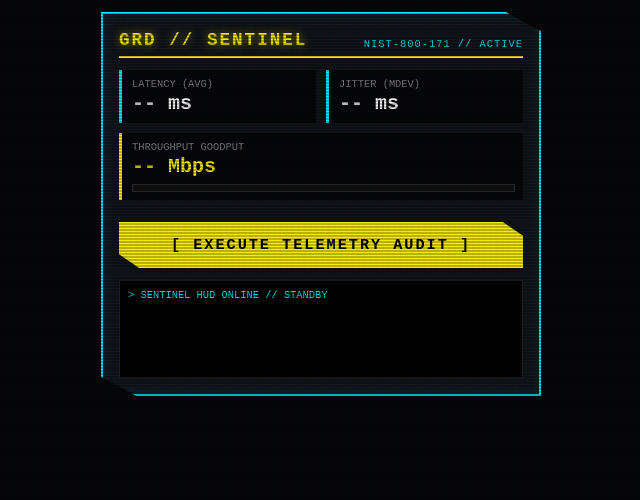
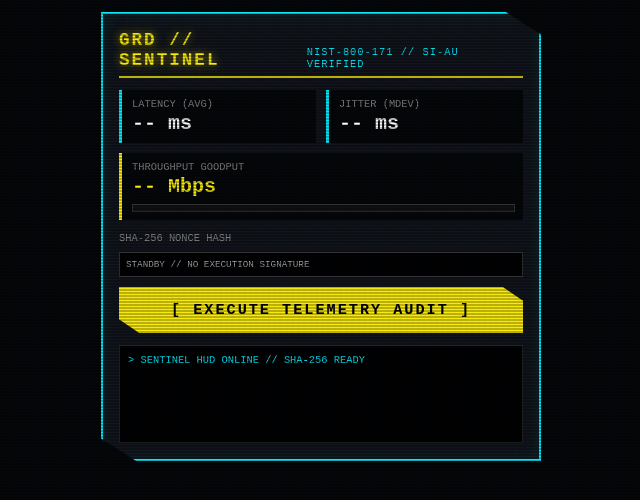
Before and after one commit to Golden369-hub/sentinel-auditor-mobile, a plain HTML site: page index.html in a window 1280 px wide. Shown: the whole page, without its empty margins (319-959 px from the left). Drawn offline with Linux system fonts and the light colour scheme.

Commit message:
feat(security): implement SHA-256 cryptographic audit chaining and NIST AU ledger

```diff
--- a/index.html
+++ b/index.html
@@ -9,7 +9,6 @@
     --bg-color: #050608;
     --neon-yellow: #fcee0a;
     --neon-cyan: #00f0ff;
-    --neon-red: #ff003c;
     --card-bg: rgba(18, 22, 28, 0.95);
     --font-mono: 'Courier New', monospace;
   }
@@ -102,6 +101,15 @@
     box-shadow: 0 0 8px var(--neon-yellow);
     transition: width 0.3s ease;
   }
+  .hash-box {
+    background: #000;
+    border: 1px solid #333;
+    padding: 6px;
+    margin-top: 8px;
+    font-size: 0.58rem;
+    color: #aaa;
+    word-break: break-all;
+  }
   .btn-run {
     width: 100%;
     padding: 14px;
@@ -138,7 +146,7 @@
 <div class="hud">
   <div class="title-bar">
     <div class="title-text">GRD // SENTINEL</div>
-    <div class="sub-tag">NIST-800-171 // ACTIVE</div>
+    <div class="sub-tag">NIST-800-171 // SI-AU VERIFIED</div>
   </div>
   <div class="grid">
     <div class="card">
@@ -155,8 +163,10 @@
       <div class="bar-container"><div class="bar-fill" id="bar-fill"></div></div>
     </div>
   </div>
+  <div class="card-lbl" style="margin-top: 4px;">SHA-256 Nonce Hash</div>
+  <div class="hash-box" id="hash-val">STANDBY // NO EXECUTION SIGNATURE</div>
   <button class="btn-run" id="btn-run" onclick="executeScan()">[ EXECUTE TELEMETRY AUDIT ]</button>
-  <div class="terminal" id="term">> SENTINEL HUD ONLINE // STANDBY</div>
+  <div class="terminal" id="term">> SENTINEL HUD ONLINE // SHA-256 READY</div>
 </div>
 
 <script>
@@ -183,11 +193,12 @@ function executeScan() {
         document.getElementById('lat-val').innerText = ping.avg_ms.toFixed(2) + " ms";
         document.getElementById('jit-val').innerText = ping.mdev_ms.toFixed(2) + " ms";
         document.getElementById('tp-val').innerText = dl.mbps.toFixed(2) + " Mbps";
+        document.getElementById('hash-val').innerText = data.sha256_hash;
 
         const pct = Math.min(Math.round((dl.mbps / 500) * 100), 100);
         document.getElementById('bar-fill').style.width = pct + "%";
 
-        printTerm("Audit PASSED // 0 Entropy // " + dl.mbps.toFixed(2) + " Mbps");
+        printTerm("Audit PASSED // Hash Chained: " + data.sha256_hash.substring(0, 16) + "...");
       } else {
         printTerm("ERR // Scan returned failure state.");
       }
```
Also changed, not shown: 2 other files.
